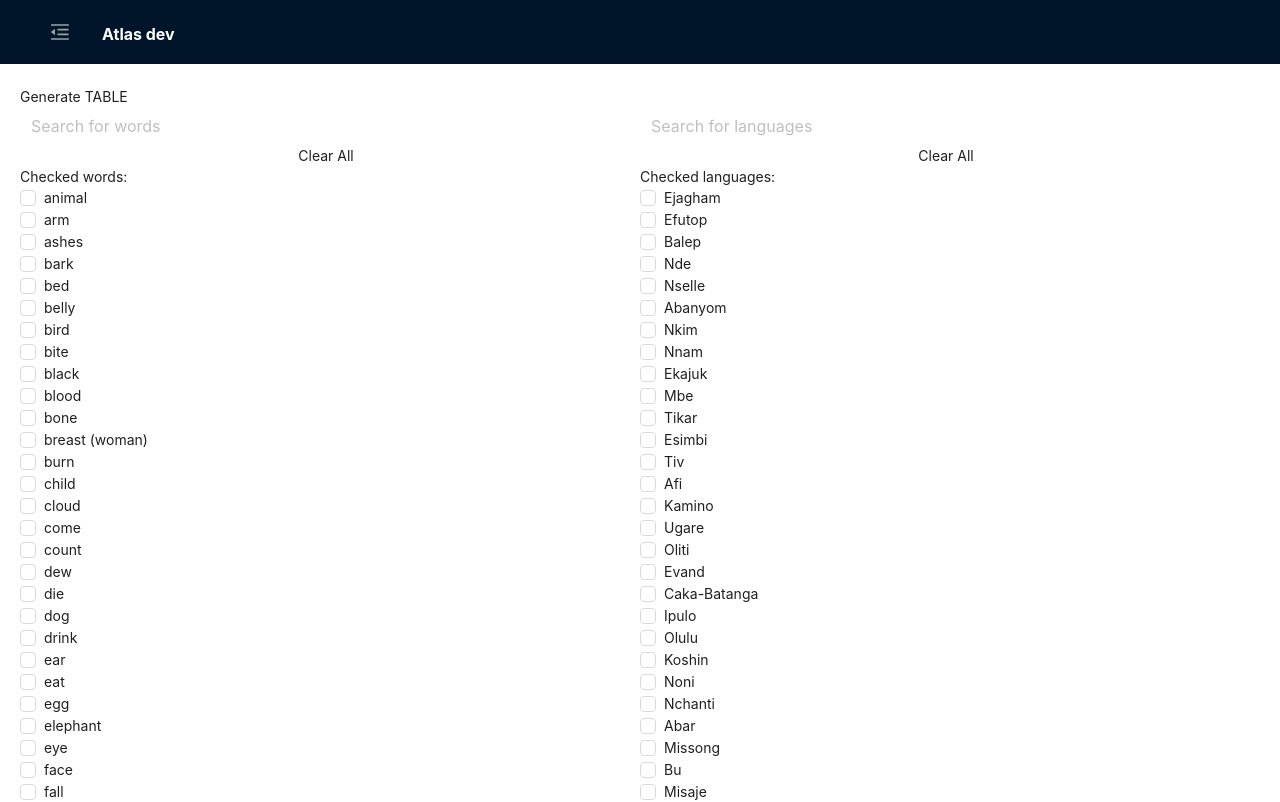
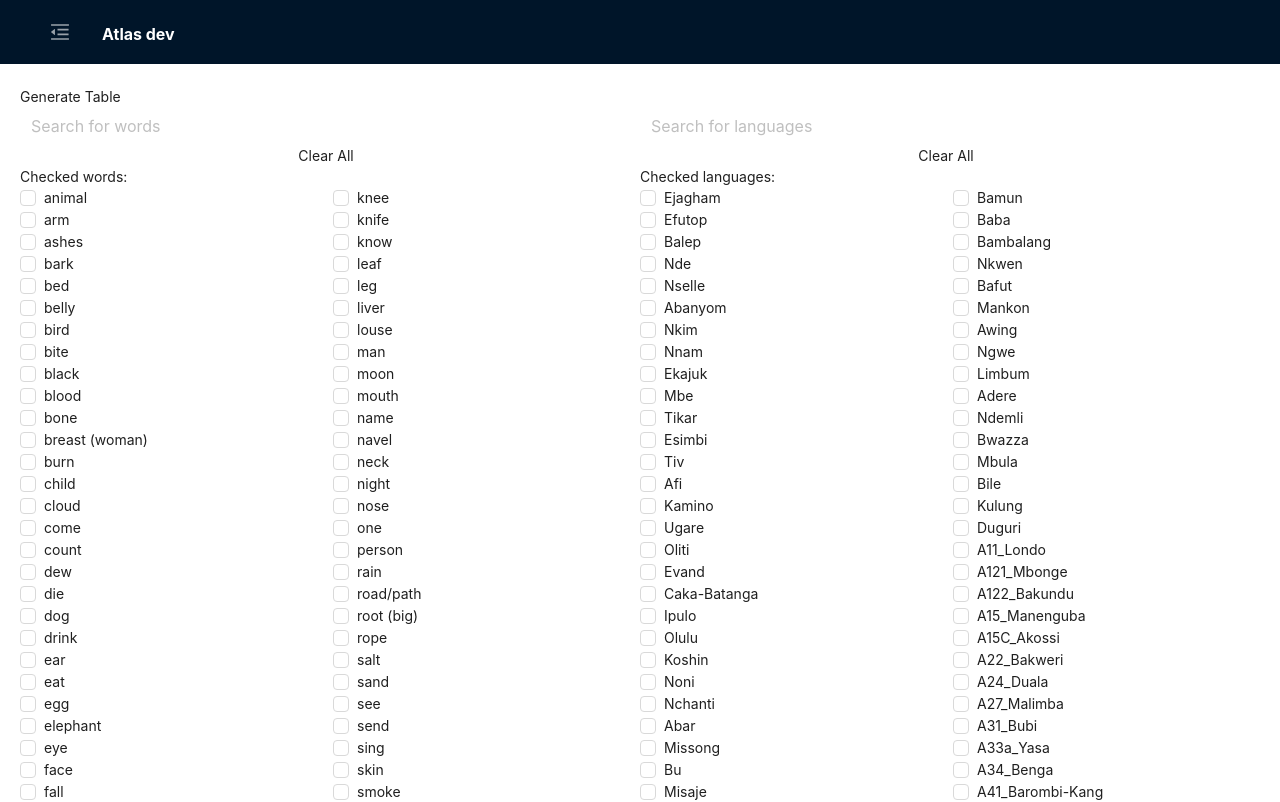
Before and after one commit to AydenHoyll/atlas_repo, a React (Create React App) app: page /new in a window 1280 px wide. Shown: the top 802 px of the page. Built offline with nearby package versions, Linux system fonts and the light colour scheme.

Commit message:
new feature

```diff
--- a/src/components/list/index.js
+++ b/src/components/list/index.js
@@ -20,7 +20,7 @@ const ListComponent = ({ data, name, passData }) => {
   // 123
   useEffect(() => {
     passData({ [name]: checkedValues });
-  }, [checkedValues]);
+  }, [checkedValues, passData, name]);
 
   const handleCheckboxChange = (itemKey) => {
     setItems((prevItems) =>
@@ -53,7 +53,7 @@ const ListComponent = ({ data, name, passData }) => {
       <div>
         Checked {name}: {checkedValues.join(" ")}
       </div>
-      <ul>
+      <ul style={{ columnCount: 2 }}>
         {filteredData.map((item) => (
           <li className="" key={item.key}>
             <Checkbox
@@ -69,4 +69,4 @@ const ListComponent = ({ data, name, passData }) => {
   );
 };
 
-export default ListComponent;
+export default React.memo(ListComponent);
--- a/src/pages/customLexicon/index.js
+++ b/src/pages/customLexicon/index.js
@@ -13,7 +13,7 @@ const NewFeature = () => {
   );
 
   const langData = useMemo(() => LEXICON.map((el) => Object.values(el)[0]), []);
-
+  // data from children (selected words and langs)
   const passData = useCallback((newData) => {
     setData((prevData) => ({
       ...prevData,
@@ -52,13 +52,16 @@ const NewFeature = () => {
   return (
     <>
       <button className="align-middle" onClick={() => setIsClicked(!isClicked)}>
-        Generate TABLE
+        {!isClicked ? "Generate Table" : "Back"}
       </button>
-      <div className="flex flex-row">
-        <ListComponent data={wordData} name="words" passData={passData} />
-        <ListComponent data={langData} name="languages" passData={passData} />
-      </div>
-      {isClicked && <Table dataSource={customData()} columns={customCols()} />}
+      {!isClicked ? (
+        <div className="flex flex-row">
+          <ListComponent data={wordData} name="words" passData={passData} />
+          <ListComponent data={langData} name="languages" passData={passData} />
+        </div>
+      ) : (
+        <Table dataSource={customData()} columns={customCols()} />
+      )}
     </>
   );
 };
```
Also changed, not shown: src/index.css (line endings or trailing spaces).
